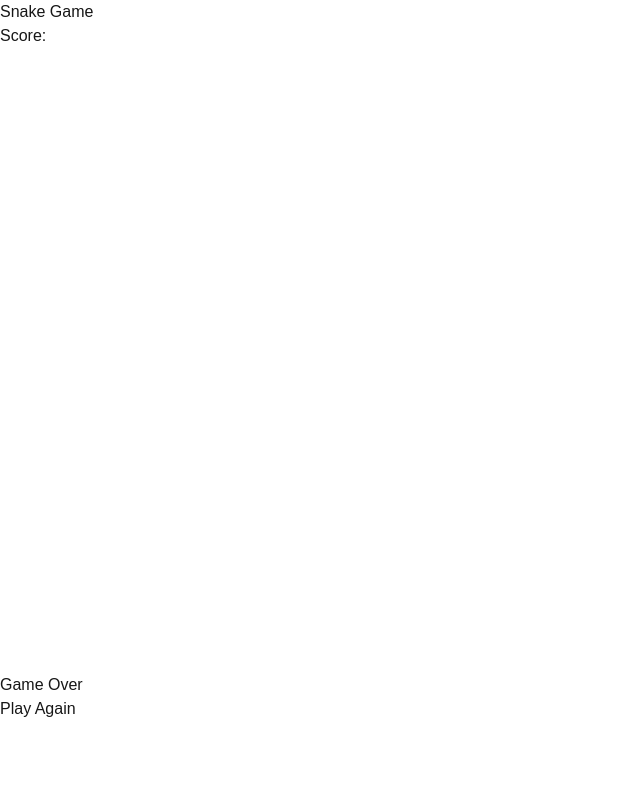
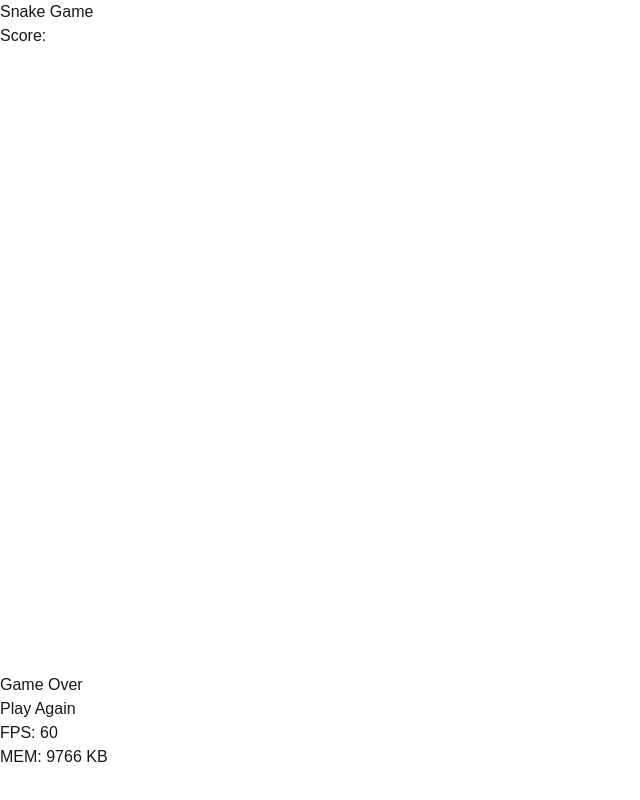
Before and after one commit to kythonlk/snake-game, a Next.js app: page / in a window 1280 px wide. Shown: the whole page, without its empty margins (0-640 px from the left). Built offline with nearby package versions, Linux system fonts and the light colour scheme.

Commit message:
Added fps

```diff
--- a/src/app/page.tsx
+++ b/src/app/page.tsx
@@ -1,3 +1,6 @@
+"use client";
+
+import FPS from "@/components/fps";
 import Bord from "../components/bord";
 
 export default function Home() {
@@ -5,6 +8,7 @@ export default function Home() {
     <div className="flex flex-col items-center justify-center h-screen">
       <h1 className="text-4xl font-bold p-8">Snake Game</h1>
       <Bord />
+      <FPS />
     </div>
   );
 }
--- a/src/components/bord.tsx
+++ b/src/components/bord.tsx
@@ -1,8 +1,8 @@
 'use client'
 
 export default function Game() {
-  const X = 25
-  const Y = 25
+  const X_S = 25
+  const Y_S = 25
 
   return (
     <>
@@ -11,8 +11,8 @@ export default function Game() {
       </div >
       <div className="relative">
         <canvas
-          width={X * Y}
-          height={Y * X}
+          width={X_S * Y_S}
+          height={X_S * Y_S}
           className="border border-white"
         />
       </div>
--- /dev/null
+++ b/src/components/fps.tsx
@@ -0,0 +1,40 @@
+"use client";
+
+import React, { useState, useEffect } from "react";
+
+export default function FPS() {
+  const [fps, setFps] = useState<number>(0);
+
+  useEffect(() => {
+    let lTFrame: number = 0;
+    let Cframe: number = 0;
+    let time: number = 0;
+
+    const updateStats = () => {
+      const now: number = performance.now();
+      const delta = now - lTFrame;
+      Cframe++;
+      time += delta;
+
+      if (time >= 1000) {
+        setFps(Cframe);
+        Cframe = 0;
+        time = 0;
+      }
+
+      lTFrame = now;
+      requestAnimationFrame(updateStats);
+    };
+
+    updateStats();
+
+  }, []);
+  const memU = Math.round(window.performance?.memory?.usedJSHeapSize / 1024);
+
+  return (
+    <div className="absolute top-0 left-0 p-4 bg-white/50 text-black">
+      <h1>FPS: {fps}</h1>
+      <h5>MEM: {memU} KB</h5>
+    </div>
+  );
+};
```
